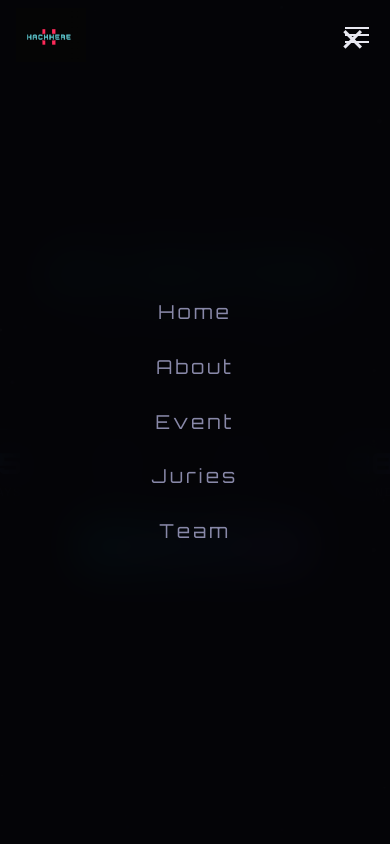
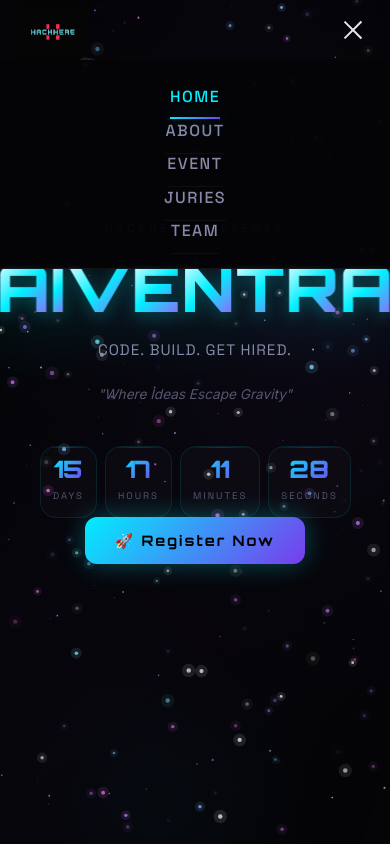
Before and after one commit to guru03-coder/Vortexa-HackHere, a React (Vite) app: page / in a window 390 px wide. Both pictures are taken after a click on the button "Toggle menu". Shown: the top 844 px of the page. Built offline with nearby package versions, Linux system fonts and the light colour scheme.

Commit message:
feat: add mobile responsive layout and update Navbar for hamburger menu

```diff
--- a/src/components/Navbar.jsx
+++ b/src/components/Navbar.jsx
@@ -1,5 +1,4 @@
 import { useState, useEffect } from 'react';
-import { motion, AnimatePresence } from 'framer-motion';
 
 const NAV_ITEMS = [
   { label: 'Home', id: 'home' },
@@ -42,7 +41,6 @@ export default function Navbar() {
   };
 
   return (
-    <>
     <nav className={`navbar ${scrolled ? 'scrolled' : ''}`}>
       <div className="nav-logo" onClick={() => scrollTo('home')}>
         <img
@@ -59,7 +57,7 @@ export default function Navbar() {
         </span>
       </div>
 
-        <ul className="nav-links">
+      <ul className={`nav-links ${mobileOpen ? 'open' : ''}`}>
         {NAV_ITEMS.map((item) => (
           <li key={item.id}>
             <a
@@ -75,35 +73,19 @@ export default function Navbar() {
 
       <button
         className="mobile-menu-btn"
-          onClick={() => setMobileOpen(true)}
-          aria-label="Open menu"
+        onClick={() => setMobileOpen(prev => !prev)}
+        aria-label="Toggle menu"
       >
-          <span /><span /><span />
+        {mobileOpen ? (
+          <>
+            <span style={{ transform: 'rotate(45deg) translate(5px, 5px)' }} />
+            <span style={{ opacity: 0 }} />
+            <span style={{ transform: 'rotate(-45deg) translate(5px, -5px)' }} />
+          </>
+        ) : (
+          <><span /><span /><span /></>
+        )}
       </button>
     </nav>
-
-      {/* Mobile Nav Overlay */}
-      <AnimatePresence>
-        {mobileOpen && (
-          <motion.div
-            className="mobile-nav open"
-            initial={{ opacity: 0 }}
-            animate={{ opacity: 1 }}
-            exit={{ opacity: 0 }}
-          >
-            <button className="mobile-nav-close" onClick={() => setMobileOpen(false)}>✕</button>
-            {NAV_ITEMS.map((item) => (
-              <a
-                key={item.id}
-                onClick={(e) => { e.preventDefault(); scrollTo(item.id); }}
-                href={`#${item.id}`}
-              >
-                {item.label}
-              </a>
-            ))}
-          </motion.div>
-        )}
-      </AnimatePresence>
-    </>
   );
 }
--- a/src/main.jsx
+++ b/src/main.jsx
@@ -3,6 +3,7 @@ import ReactDOM from 'react-dom/client'
 import App from './App'
 import './index.css'
 import './enhancements.css'
+import './mobile.css'
 
 ReactDOM.createRoot(document.getElementById('root')).render(
   <React.StrictMode>
--- /dev/null
+++ b/src/mobile.css
@@ -0,0 +1,321 @@
+/* ═══════════════════════════════════════════
+   MOBILE RESPONSIVE — AIVENTRA 2026
+   All rules scoped inside max-width media queries.
+   Desktop layout is completely unchanged.
+   ═══════════════════════════════════════════ */
+
+/* ─── Tablet & below (≤ 768px) ─────────────── */
+@media (max-width: 768px) {
+
+  /* ── Cursors: hide the 3D earth on touch screens ── */
+  .earth-cursor,
+  .earth-cursor-trail {
+    display: none !important;
+  }
+
+  *, *::before, *::after {
+    cursor: auto !important;
+  }
+
+  /* ── Navbar ── */
+  .navbar {
+    padding: 0 20px;
+    height: 60px;
+  }
+
+  .nav-links {
+    display: none;
+    flex-direction: column;
+    position: fixed;
+    top: 60px;
+    left: 0;
+    right: 0;
+    background: rgba(5, 5, 8, 0.97);
+    backdrop-filter: blur(20px);
+    -webkit-backdrop-filter: blur(20px);
+    padding: 24px 20px;
+    gap: 8px;
+    border-bottom: 1px solid rgba(255,255,255,0.06);
+    z-index: 999;
+  }
+
+  .nav-links.open {
+    display: flex;
+  }
+
+  .nav-links a {
+    font-size: 1rem;
+    padding: 12px 0;
+    border-bottom: 1px solid rgba(255,255,255,0.04);
+  }
+
+  .mobile-menu-btn {
+    display: flex;
+  }
+
+  .nav-team {
+    display: none;
+  }
+
+  /* ── Section base ── */
+  .section {
+    padding: 60px 20px !important;
+  }
+
+  .section-title {
+    font-size: clamp(1.6rem, 7vw, 2.4rem) !important;
+  }
+
+  .section-subtitle {
+    font-size: 0.95rem !important;
+    margin-bottom: 40px !important;
+  }
+
+  /* ── Hero ── */
+  .hero {
+    padding: 1.2rem !important;
+  }
+
+  .hero-presents {
+    font-size: 0.7rem !important;
+    letter-spacing: 4px;
+  }
+
+  .hero-title {
+    font-size: clamp(3rem, 16vw, 5rem) !important;
+  }
+
+  .hero-title-reflection {
+    font-size: clamp(3rem, 16vw, 5rem) !important;
+  }
+
+  .hero-tagline {
+    font-size: 0.95rem !important;
+    letter-spacing: 1px;
+  }
+
+  .hero-subtext {
+    font-size: 0.85rem !important;
+  }
+
+  .hero-countdown {
+    gap: 12px !important;
+    flex-wrap: wrap;
+    justify-content: center;
+  }
+
+  .countdown-item-3d {
+    padding: 14px 16px !important;
+    min-width: 64px;
+  }
+
+  .countdown-value {
+    font-size: 1.8rem !important;
+  }
+
+  .countdown-label {
+    font-size: 0.6rem !important;
+  }
+
+  .btn-register-glow {
+    font-size: 0.9rem !important;
+    padding: 14px 30px !important;
+  }
+
+  /* ── About grid ── */
+  .about-grid {
+    grid-template-columns: 1fr !important;
+    gap: 20px;
+  }
+
+  .about-card {
+    padding: 28px 20px !important;
+  }
+
+  /* ── Mission Parameters (planetary layout) ── */
+  .planet-plus-layout {
+    display: flex !important;
+    flex-direction: column !important;
+    align-items: center;
+    gap: 20px;
+    position: relative !important;
+  }
+
+  .planet-pos {
+    position: relative !important;
+    top: auto !important;
+    left: auto !important;
+    right: auto !important;
+    bottom: auto !important;
+    transform: none !important;
+  }
+
+  .planet-center-fixed {
+    position: relative !important;
+    top: auto !important;
+    left: auto !important;
+    transform: none !important;
+    width: 150px !important;
+    height: 150px !important;
+    margin: 10px auto;
+  }
+
+  .planet-card {
+    min-width: unset !important;
+    width: 200px;
+    padding: 14px 16px !important;
+  }
+
+  .plus-line-v,
+  .plus-line-h {
+    display: none;
+  }
+
+  /* ── Journey / Hackathon Flow ── */
+  .journey-rounds {
+    gap: 30px;
+  }
+
+  .flow-container {
+    flex-direction: column !important;
+    align-items: center;
+    gap: 16px;
+  }
+
+  .flow-connector {
+    width: 2px !important;
+    height: 40px !important;
+    background: linear-gradient(180deg, var(--neon-cyan), var(--neon-purple)) !important;
+  }
+
+  .flow-step {
+    min-width: unset !important;
+    max-width: 90vw !important;
+    width: 100%;
+  }
+
+  /* ── Challenge grid ── */
+  .challenges-grid {
+    grid-template-columns: 1fr 1fr !important;
+    gap: 16px;
+  }
+
+  .challenge-card {
+    padding: 24px 16px !important;
+  }
+
+  /* ── Sponsors (single row → wrap) ── */
+  .sponsors-orbit.sponsors-single-line {
+    flex-wrap: wrap !important;
+    justify-content: center !important;
+    gap: 16px !important;
+  }
+
+  .sponsor-card {
+    min-width: 130px !important;
+    max-width: 140px !important;
+    padding: 16px !important;
+  }
+
+  /* ── Juries grid ── */
+  #juries > div {
+    grid-template-columns: 1fr !important;
+    gap: 20px;
+    max-width: 340px !important;
+  }
+
+  /* ── Team Section — zigzag stack ── */
+  .team-zigzag {
+    gap: 60px !important;
+  }
+
+  .team-member-row {
+    flex-direction: column !important;
+    align-items: center;
+    gap: 24px !important;
+  }
+
+  /* Always show photo on top for mobile */
+  .team-member-row.photo-right {
+    flex-direction: column !important;
+  }
+
+  .team-photo-col {
+    flex: none !important;
+    width: 100%;
+    order: 0 !important;
+  }
+
+  .team-info-col {
+    flex: none !important;
+    width: 100%;
+    order: 1 !important;
+  }
+
+  .team-photo-card {
+    width: 200px !important;
+    height: 260px !important;
+  }
+
+  .team-info-panel {
+    padding: 24px 20px !important;
+  }
+
+  /* ── Prizes ── */
+  .prize-central {
+    width: 160px !important;
+    height: 160px !important;
+  }
+
+  /* ── Footer ── */
+  .footer-content {
+    flex-direction: column !important;
+    align-items: center;
+    gap: 20px;
+    text-align: center;
+  }
+
+  /* ── Floating cards (hero decoration): hide on mobile ── */
+  .floating-card {
+    display: none !important;
+  }
+
+  /* ── Rocket effect: scale down on small screens ── */
+  .rocket-svg {
+    width: 40px !important;
+    height: 40px !important;
+  }
+}
+
+/* ─── Small mobile (≤ 480px) ──────────────── */
+@media (max-width: 480px) {
+
+  .hero-title {
+    font-size: clamp(2.6rem, 18vw, 4rem) !important;
+  }
+
+  .hero-countdown {
+    gap: 8px !important;
+  }
+
+  .countdown-item-3d {
+    padding: 10px 12px !important;
+    min-width: 56px;
+  }
+
+  .countdown-value {
+    font-size: 1.5rem !important;
+  }
+
+  .challenges-grid {
+    grid-template-columns: 1fr !important;
+  }
+
+  .planet-card {
+    width: 180px !important;
+  }
+
+  .section-title {
+    font-size: clamp(1.4rem, 8vw, 2rem) !important;
+  }
+}
```
Lines whose indentation alone changed are shown as unchanged.
